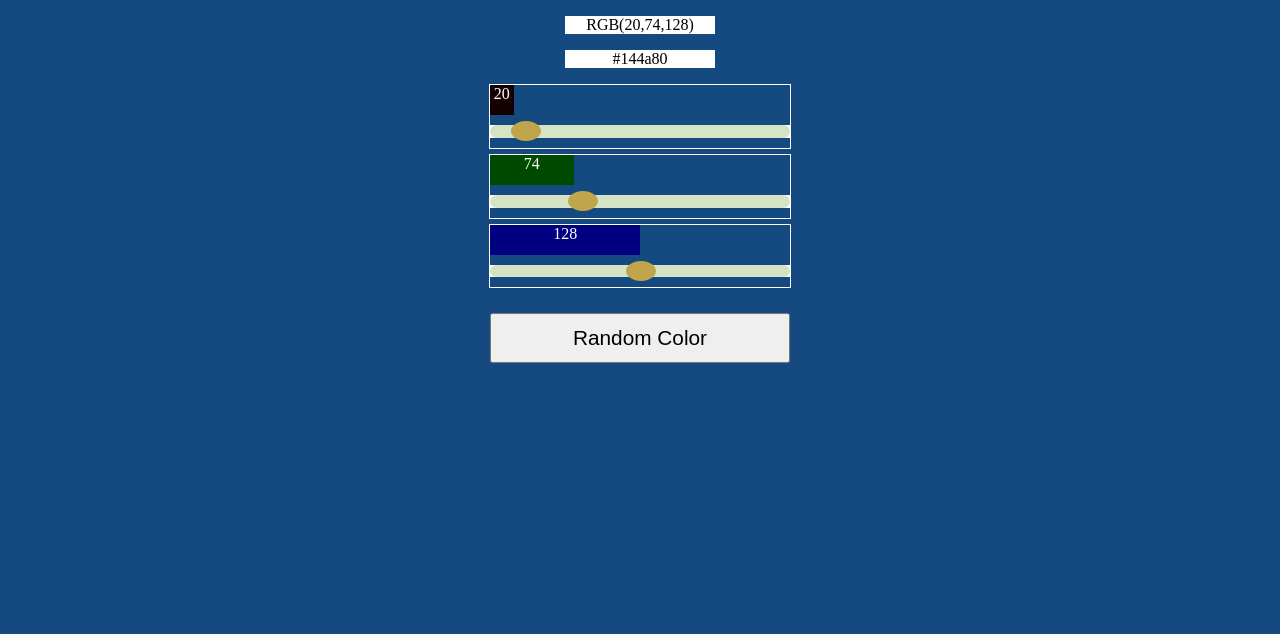
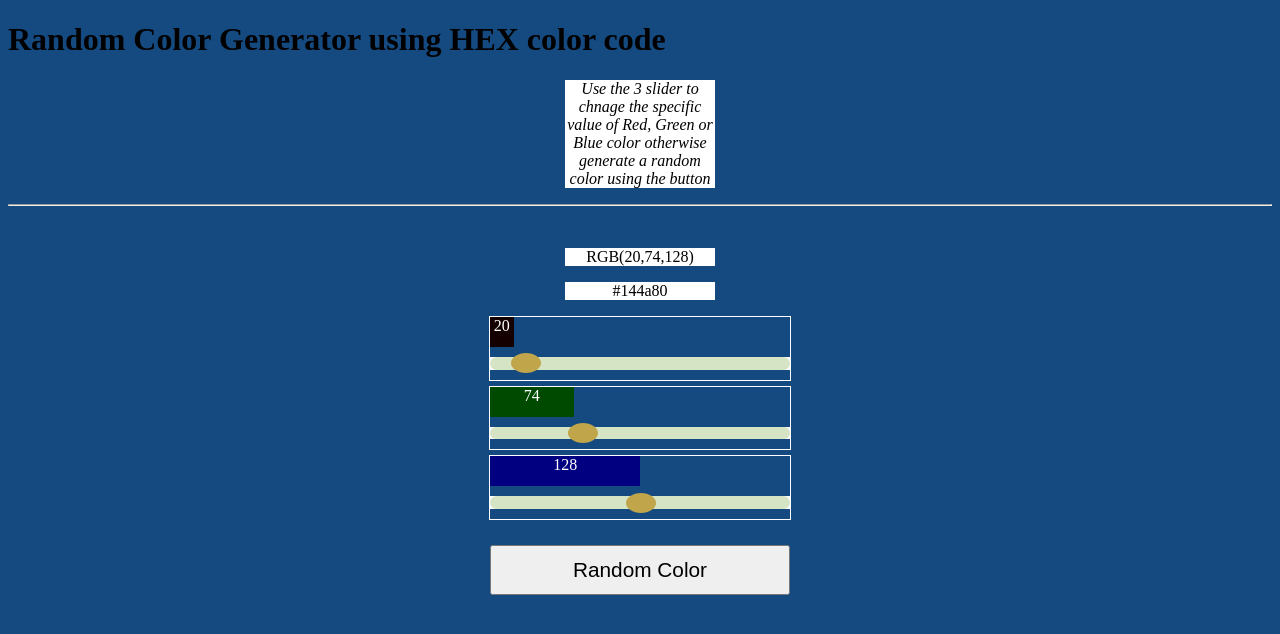
Before and after one commit to msaligs/rgb2hex, a plain HTML site: page index.html in a window 1280 px wide. Drawn offline with Linux system fonts and the light colour scheme.

Commit message:
Update index.html
Added basic introduction.

```diff
--- a/index.html
+++ b/index.html
@@ -8,6 +8,9 @@
 </head>
 
 <body>
+    <h1>Random Color Generator using HEX color code</h1>
+    <p><i>Use the 3 slider to chnage the specific value of Red, Green or Blue color otherwise generate a random color using the button</i></p>
+    <hr><br>
     <p id="rgb">RGB(20,74,128)</p>
     <p id="hex">#144a80</p>
     <!--for red   -->
```
